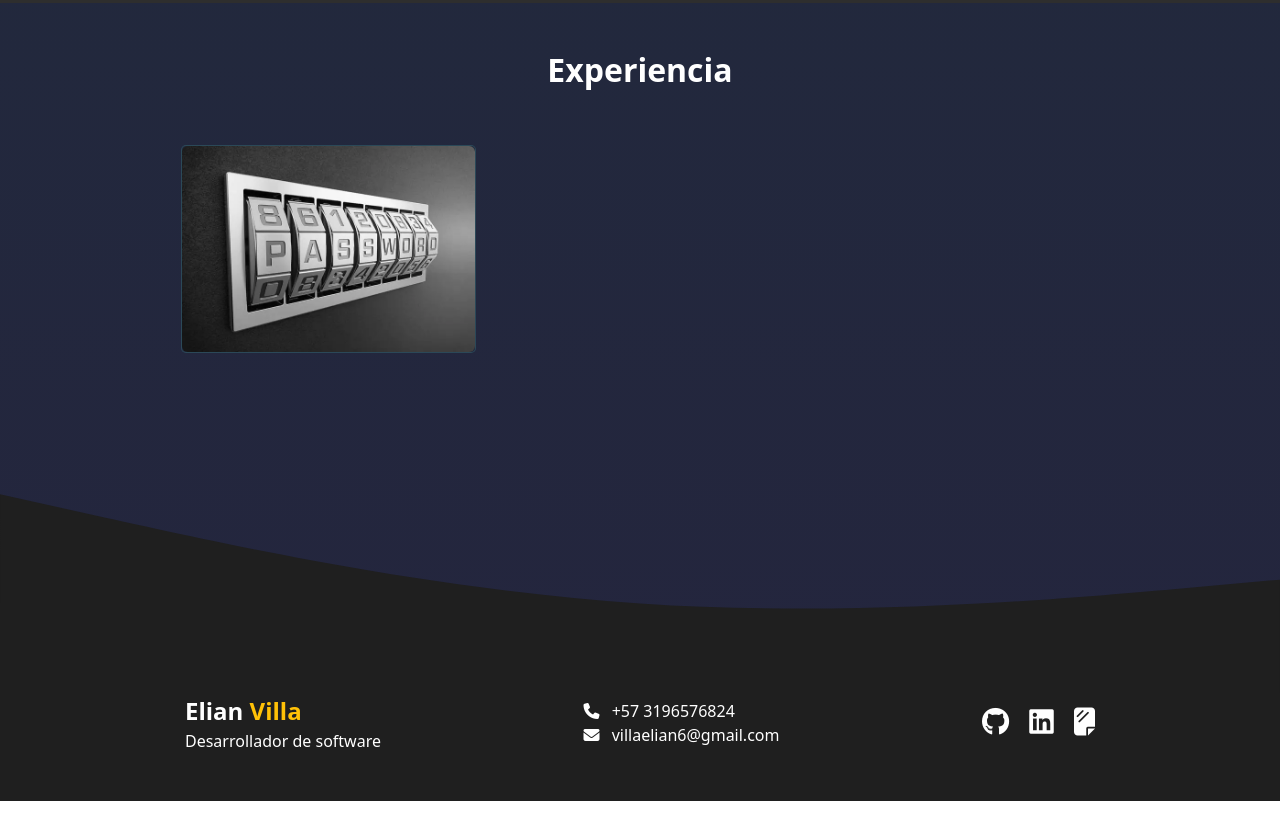
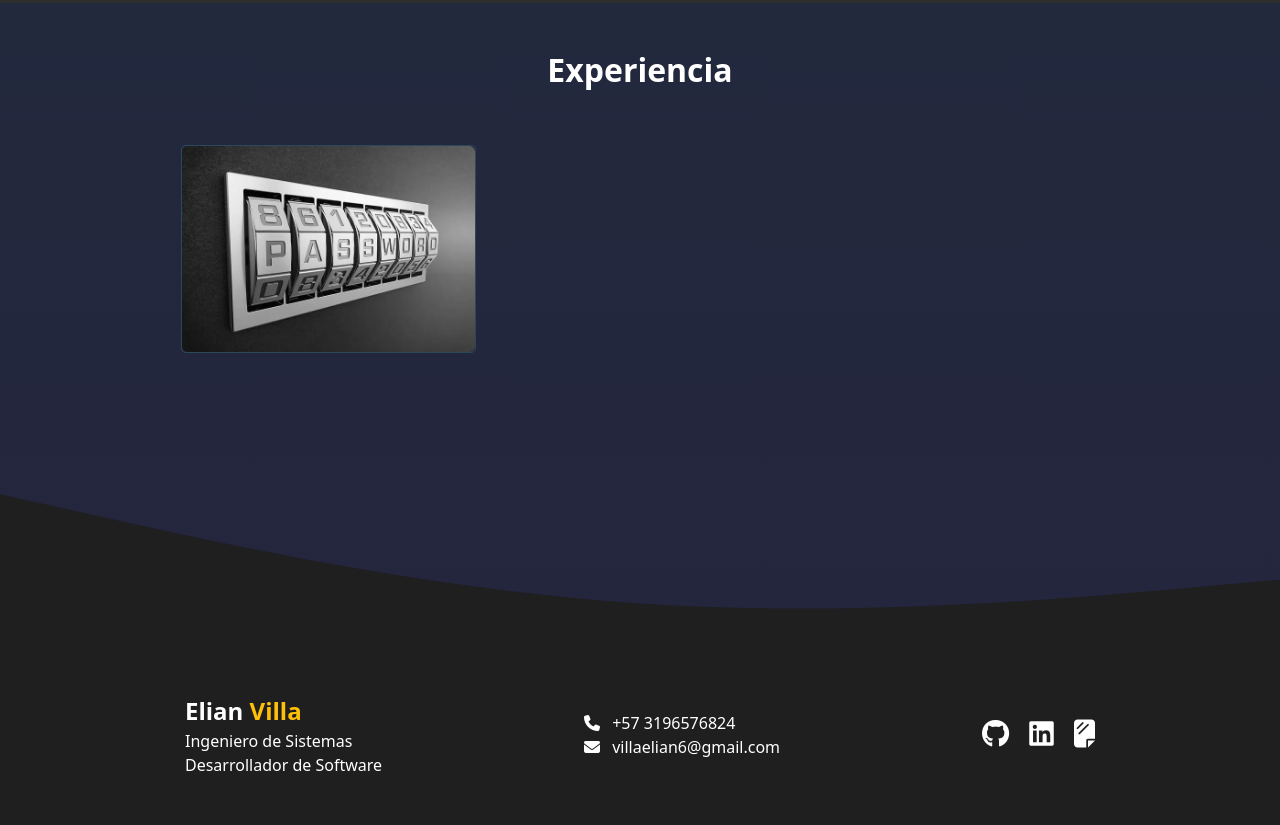
Before and after one commit to ElianVilla/Portafolio-web, a plain HTML site: page index.html in a window 1280 px wide. Shown: the part 1918-2743 px from the top of the page. Before the commit the page ends 2719 px from the top, so only its background shows below. Drawn offline with nearby package versions, Linux system fonts and the light colour scheme.

Commit message:
Update index.html
Fix

```diff
--- a/index.html
+++ b/index.html
@@ -54,7 +54,7 @@
             <span class="text-white d-block text-center fw-bold fs-5">Ingeniero de Sistemas</span>
             <span class="text-white d-block text-center fw-bold fs-5"><span
                 class="text-warning fw-normal">Y</span></span>
-            <span class="text-white d-block text-center fw-bold fs-5">Desarrollador de software</span>
+            <span class="text-white d-block text-center fw-bold fs-5">Desarrollador de Software</span>
             <span class="text-white d-block text-center fw-bold fs-5">&lt;/&gt;</span>
 
             <div class="section__links pt-4 w-100 d-flex justify-content-center">
@@ -229,7 +229,8 @@
                     <div class="footer__name pb-5">
                         <span class="d-block fs-4 fw-bold text-center text-md-start">Elian <span
                                 class="text-warning">Villa</span></span>
-                        <span class="text-white d-block text-center text-md-start fs-6">Desarrollador de software</span>
+                                <span class="text-white d-block text-center text-md-start fs-6">Ingeniero de Sistemas</span>
+                        <span class="text-white d-block text-center text-md-start fs-6">Desarrollador de Software</span>
                     </div>
 
                     <div class="pb-5">
```
